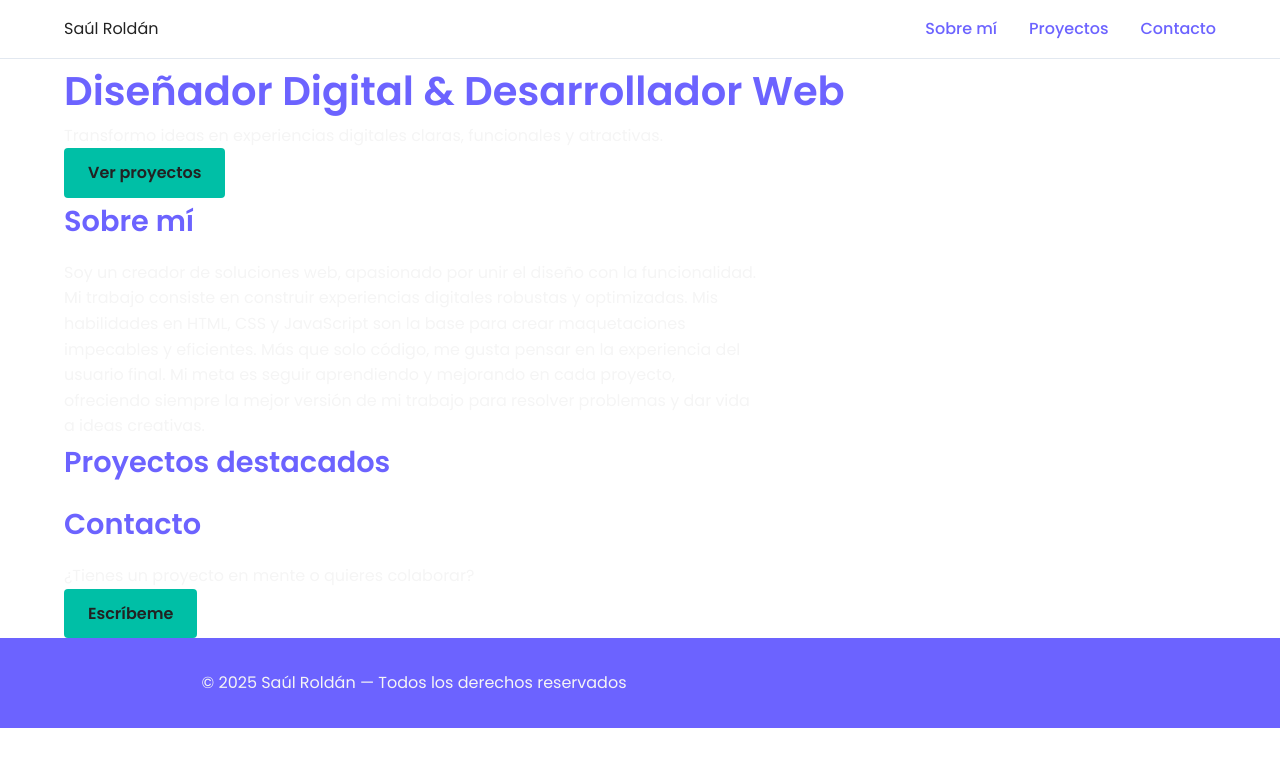
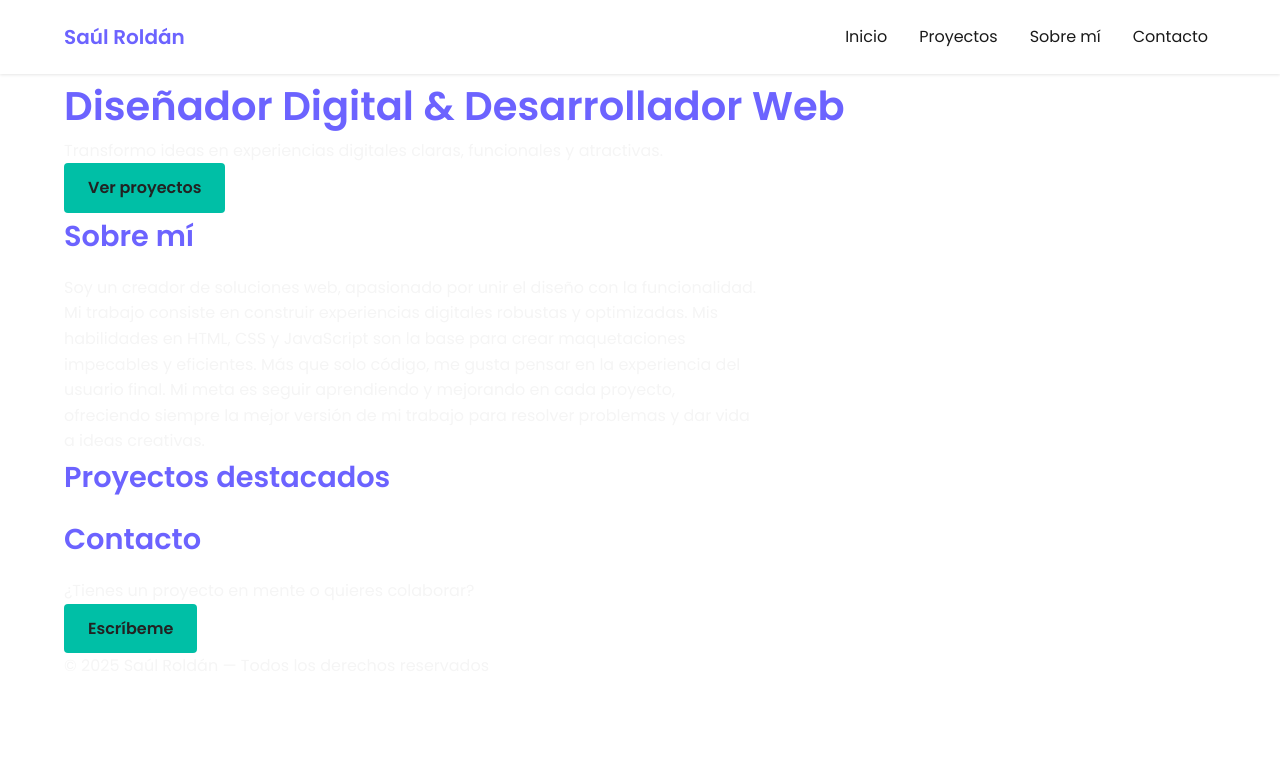
Before and after one commit to saulry90/mi-portfolio, a website built with Vite: page index.html in a window 1280 px wide. Built offline with nearby package versions, Linux system fonts and the light colour scheme.

Commit message:
Add header responsive and styles fixes

```diff
--- a/index.html
+++ b/index.html
@@ -8,18 +8,25 @@
   </head>
 
   <body>
-    <header class="header" id="header">
-      <div class="container">
-        <a href="#" class="logo">Saúl Roldán</a>
+    <header class="header">
+      <div class="container header__inner">
+        <div class="header__logo">
+          <a href="#">Saúl Roldán</a>
+        </div>
         <nav class="nav">
           <ul class="nav__list">
-            <li><a href="#about">Sobre mí</a></li>
-            <li><a href="#projects">Proyectos</a></li>
-            <li><a href="#contact">Contacto</a></li>
+            <li><a href="#home" class="nav__link">Inicio</a></li>
+            <li><a href="#projects" class="nav__link">Proyectos</a></li>
+            <li><a href="#about" class="nav__link">Sobre mí</a></li>
+            <li><a href="#contact" class="nav__link">Contacto</a></li>
           </ul>
         </nav>
+        <button class="nav__toggle" aria-label="Abrir menú">
+          ☰
+        </button>
       </div>
     </header>
+
 
     <main class="main">
       <section class="hero" id="hero">
--- a/src/css/base/typography.css
+++ b/src/css/base/typography.css
@@ -10,12 +10,12 @@ h1 {
 }
 
 h2 {
+  margin-bottom: 1rem;
   font-size: 1.8rem;
-  margin-bottom: 1rem;
 }
 
 p {
+  max-width: 700px;
   color: var(--color-secondary);
   font-size: 1rem;
-  max-width: 700px;
 }
--- a/src/css/layout/grid.css
+++ b/src/css/layout/grid.css
@@ -1,9 +1,9 @@
 /* Layout general */
 body {
+  margin: 0;
+  background-color: var(--color-light);
+  color: var(--color-text);
   font-family: var(--font-primary);
-  color: var(--color-text);
-  background-color: var(--color-light);
-  margin: 0;
   line-height: 1.6;
 }
 
@@ -12,43 +12,3 @@ body {
   width: 90%;
   margin: 0 auto;
 }
-
-/* Header fijo y nav básico */
-.header {
-  background-color: var(--color-light);
-  border-bottom: 1px solid #e2e8f0;
-  position: sticky;
-  top: 0;
-  z-index: 10;
-}
-
-.header .container {
-  display: flex;
-  justify-content: space-between;
-  align-items: center;
-  padding: 1rem 0;
-}
-
-.nav__list {
-  display: flex;
-  gap: 2rem;
-  list-style: none;
-}
-
-.nav__list a {
-  text-decoration: none;
-  color: var(--color-primary);
-  font-weight: 500;
-}
-
-/* Secciones */
-section {
-  padding: var(--section-padding) 0;
-}
-
-.footer {
-  text-align: center;
-  padding: 2rem 0;
-  background-color: var(--color-primary);
-  color: var(--color-white);
-}
--- a/src/css/layout/header.css
+++ b/src/css/layout/header.css
@@ -0,0 +1,123 @@
+/* === ESTILOS DEL HEADER === */
+.header {
+  position: sticky;
+  top: 0;
+  z-index: 1000;
+  padding: var(--space-md) 0;
+  background-color: var(--color-light);
+  box-shadow: var(--shadow-sm);
+}
+
+/* === CONTENEDOR INTERNO === */
+.header__inner {
+  display: flex;
+  justify-content: space-between;
+  align-items: center;
+}
+
+/* === LOGO === */
+.header__logo a {
+  font-family: var(--font-primary);
+  font-size: var(--text-lg);
+  font-weight: bold;
+  color: var(--color-primary);
+  text-decoration: none;
+  transition: var(--transition);
+}
+
+.header__logo a:hover {
+  color: var(--color-accent);
+}
+
+/* === MENÚ DE NAVEGACIÓN (MOBILE) === */
+.nav {
+  position: absolute;
+  top: 100%;
+  left: 0;
+  width: 100%;
+
+  background-color: var(--color-light);
+  box-shadow: var(--shadow-md);
+  transform: translateY(-120%) translateX(0);
+  opacity: 0;
+  visibility: hidden;
+  pointer-events: none;
+
+  transition: transform 0.3s ease-in-out;
+}
+
+/* Clase para mostrar el menú cuando se presiona el botón (JS) */
+.nav--visible {
+  transform: translateY(0) translateX(0);
+  opacity: 1;
+  visibility: visible;
+  pointer-events: auto;
+}
+
+/* === LISTA DEL MENÚ === */
+.nav__list {
+  display: flex;
+  flex-direction: column;
+  gap: var(--space-md);
+  list-style: none;
+  margin: 0;
+  padding: var(--space-md);
+}
+
+/* === ENLACES === */
+.nav__link {
+  display: block;
+  padding: var(--space-sm);
+  color: var(--color-dark);
+  text-decoration: none;
+  font-size: var(--text-base);
+  transition: var(--transition);
+}
+
+.nav__link:hover {
+  color: var(--color-primary);
+  background-color: var(--color-secondary);
+  border-radius: var(--space-xs);
+}
+
+/* === BOTÓN DEL MENÚ (MOBILE) === */
+.nav__toggle {
+  display: block;
+  background: none;
+  border: none;
+  font-size: var(--text-2xl);
+  color: var(--color-primary);
+  cursor: pointer;
+  transition: var(--transition);
+}
+
+.nav__toggle:hover {
+  color: var(--color-accent);
+}
+
+/* === MEDIA QUERY PARA ESCRITORIO === */
+@media (min-width: 768px) {
+  .nav {
+    position: static;
+    width: auto;
+    box-shadow: none;
+    transform: none;
+    opacity: 1;
+    visibility: visible;
+    pointer-events: auto;
+  }
+
+  .nav__list {
+    flex-direction: row;
+    gap: var(--space-md);
+    padding: 0;
+  }
+
+  .nav__link {
+    padding: var(--space-sm);
+  }
+
+  .nav__toggle {
+    display: none;
+  }
+}
--- a/src/css/style.css
+++ b/src/css/style.css
@@ -18,9 +18,9 @@
 
 /* ===== GLOBAL ===== */
 body {
+  margin: 0;
+  background-color: var(--bg-color, #fff);
+  color: var(--text-color, #222);
   font-family: var(--font-primary, 'Poppins', sans-serif);
-  color: var(--text-color, #222);
-  background-color: var(--bg-color, #fff);
-  margin: 0;
   line-height: 1.6;
 }
--- a/src/js/main.js
+++ b/src/js/main.js
@@ -1,3 +1,11 @@
 import '../css/style.css';
 
-console.log("✅ Portfolio iniciado correctamente");
+// ===== MENÚ MÓVIL =====
+document.addEventListener('DOMContentLoaded', () => {
+  const navToggle = document.querySelector('.nav__toggle');
+  const nav = document.querySelector('.nav');
+
+  navToggle.addEventListener('click', () => {
+    nav.classList.toggle('nav--visible');
+  });
+});
```
